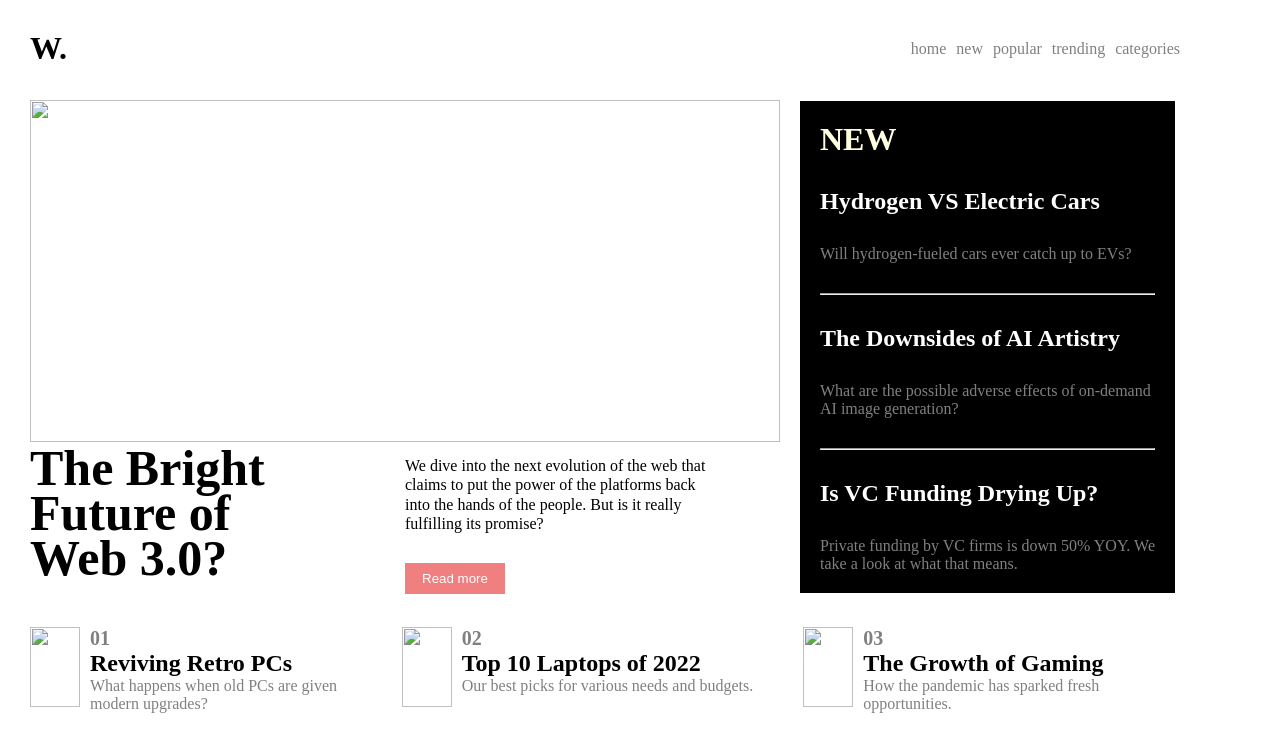
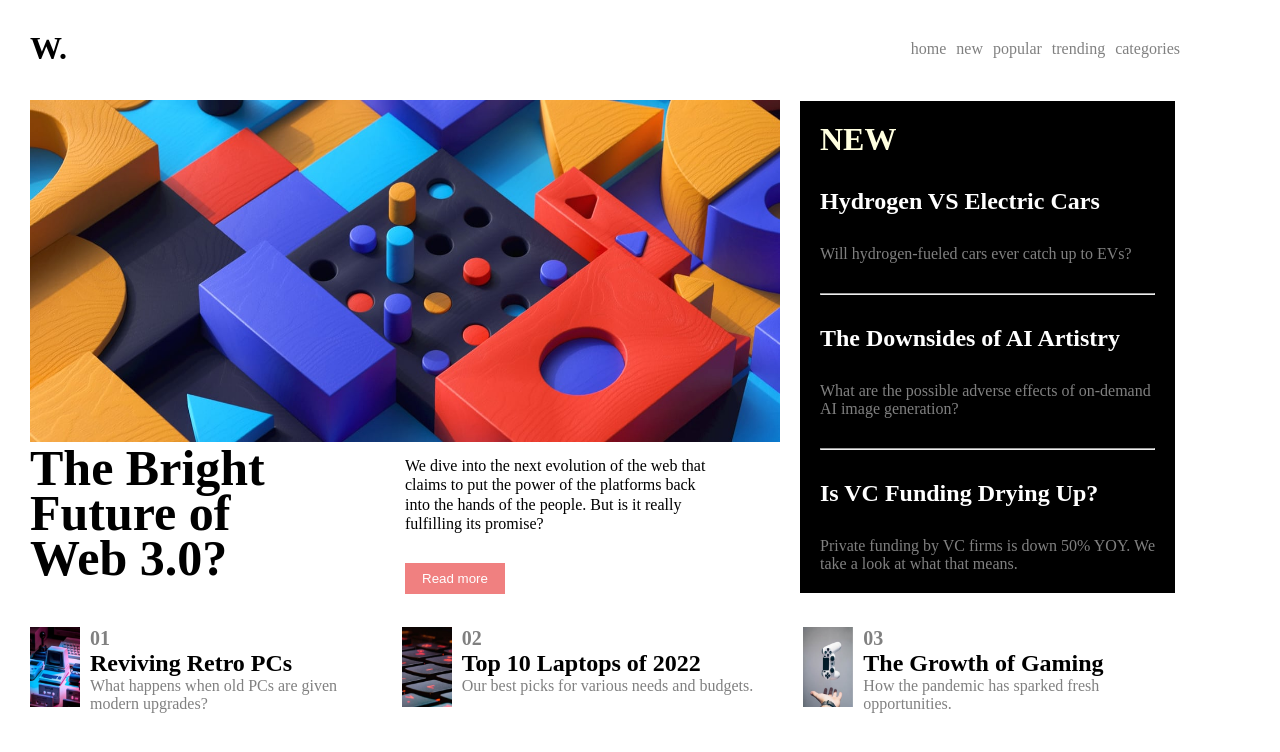
Before and after one commit to rohith2414/newhomepage, a plain HTML site: page index.html in a window 1280 px wide. Shown: the top 752 px of the page. Drawn offline with Linux system fonts and the light colour scheme.

Commit message:
Update index.html

```diff
--- a/index.html
+++ b/index.html
@@ -81,7 +81,7 @@
       <div class="container2-left">
 
         <div class="container2-left-image">
-          <img src="assets/images/image-web-3-desktop.jpg" width="750px"
+          <img src="images/image-web-3-desktop.jpg" width="750px"
           height="342px">
 
         </div>
@@ -139,7 +139,7 @@
     <div class="container3">
       <div class="container3-left">
         <div class="container3-left-image">
-          <img src="assets/images/image-retro-pcs.jpg" width="50px" height="80px">
+          <img src="images/image-retro-pcs.jpg" width="50px" height="80px">
         </div>
         <div class="container3-left-text">
           <p class="number">01</p>
@@ -154,7 +154,7 @@
       </div>
       <div class="container3-middle">
         <div class="container3-middle-image">
-          <img src="assets/images/image-top-laptops.jpg" width="50px" height="80px">
+          <img src="images/image-top-laptops.jpg" width="50px" height="80px">
         </div>
         <div class="container3-middle-text">
           <p class="number">02</p>
@@ -169,7 +169,7 @@
       </div>
       <div class="container3-right">
         <div class="container3-right-image">
-          <img src="assets/images/image-gaming-growth.jpg" width="50px"
+          <img src="images/image-gaming-growth.jpg" width="50px"
           height="80px">
         </div>
         <div class="container3-right-text">
```
